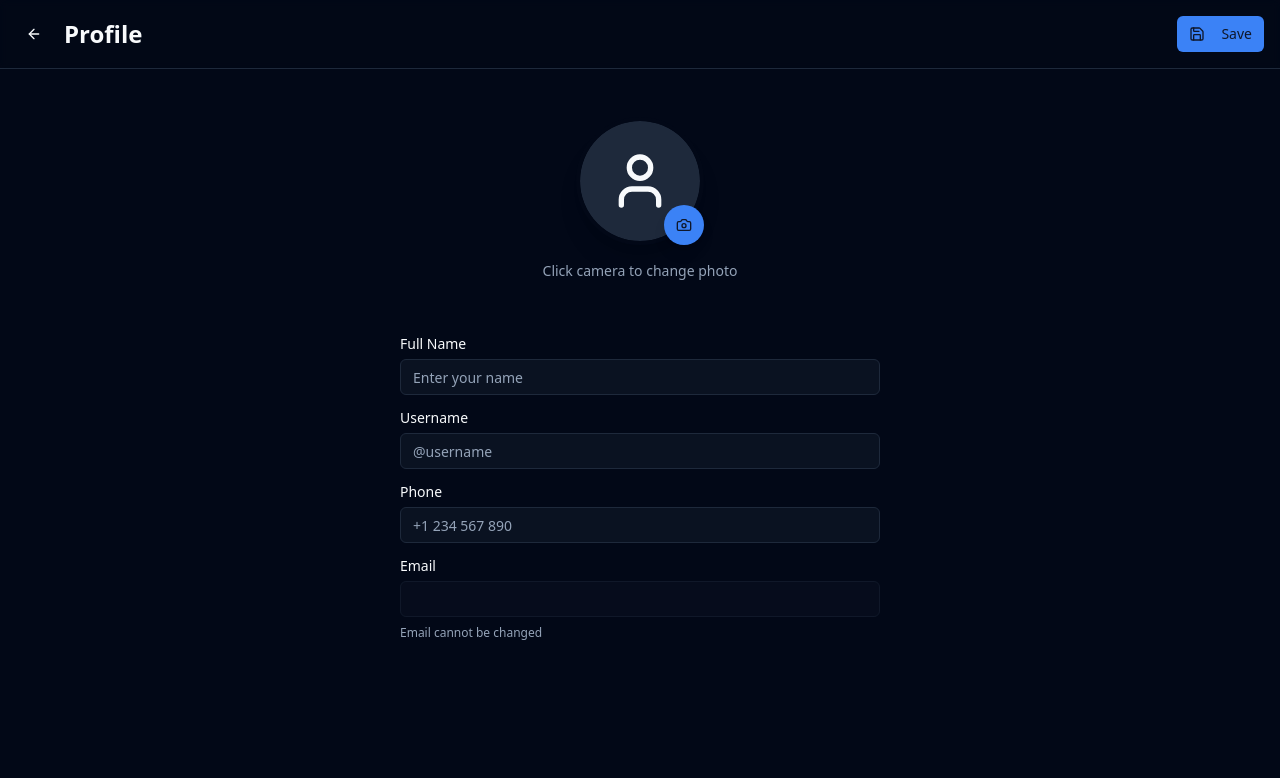
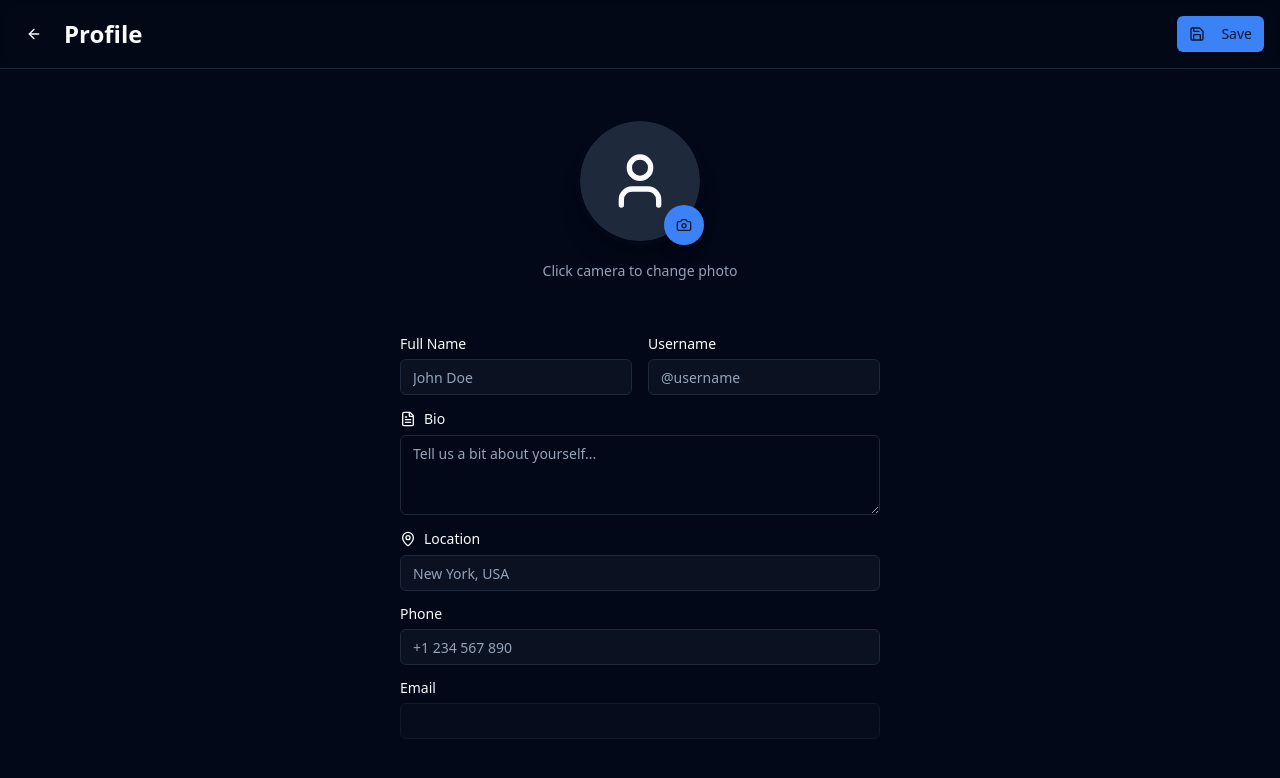
Before and after one commit to VishalValvi-83/live-chat, a React (Vite) app in the folder frontend/: page /profile in a window 1280 px wide. Shown: the top 778 px of the page. Built offline with nearby package versions, Linux system fonts and the light colour scheme; no server answers.

Commit message:
fix: ui correction

```diff
--- a/frontend/src/components/auth/RegisterForm.jsx
+++ b/frontend/src/components/auth/RegisterForm.jsx
@@ -287,7 +287,7 @@ export function RegisterForm({ onSubmit, onLoginClick }) {
         <motion.button
           type="button"
           onClick={onLoginClick}
-          className="font-medium text-blue-500 hover:text-blue-600 transition-colors underline-offset-2 hover:underline"
+          className="font-medium text-primary hover:text-primary/60 transition-colors underline-offset-2 hover:underline"
           whileTap={{ scale: 0.96 }}
         >
           Sign in
--- a/frontend/src/components/chat/MessageBubble.jsx
+++ b/frontend/src/components/chat/MessageBubble.jsx
@@ -14,7 +14,7 @@ export function MessageBubble({
   status = "read",
   avatar,
   userName,
-  reply_to, // Recieved from props
+  reply_to,
   onReply,
   onReplyClick,
   translation }) {
--- a/frontend/src/pages/Chat/ChatSettings/AccountSettingsPage.jsx
+++ b/frontend/src/pages/Chat/ChatSettings/AccountSettingsPage.jsx
@@ -4,6 +4,7 @@ import { ArrowLeft, User, Mail, Phone, MapPin, Calendar, Globe, Loader2 } from "
 import { Button } from "@/components/ui/button"
 import { Input } from "@/components/ui/input"
 import { Label } from "@/components/ui/label"
+import { Textarea } from "@/components/ui/textarea"
 import { Avatar, AvatarFallback, AvatarImage } from "@/components/ui/avatar"
 import { toast } from "react-toastify"
 import { updateLang, getUserProfileAPI, updateUserProfileAPI } from "../../../api/userApi"
@@ -22,11 +23,11 @@ export default function AccountSettingsPage() {
     name: sessionUser.full_name || "",
     email: sessionUser.email || "",
     phone: sessionUser.phone || "",
-    location: sessionUser.location || "", // Initialize from session
-    bio: sessionUser.bio || ""           // Initialize from session
+    location: sessionUser.location || "",
+    bio: sessionUser.bio || ""
   })
 
-  // 1. Fetch real user data on mount
+
   useEffect(() => {
     const fetchProfile = async () => {
       setLoading(true);
@@ -39,8 +40,8 @@ export default function AccountSettingsPage() {
             name: user.full_name || "",
             email: user.email || "",
             phone: user.phone || "",
-            location: user.location || "", // Map from API
-            bio: user.bio || ""           // Map from API
+            location: user.location || "",
+            bio: user.bio || ""
           }));
           setProfileImage(user.profile_image);
 
@@ -61,7 +62,7 @@ export default function AccountSettingsPage() {
     setFormData({ ...formData, [e.target.name]: e.target.value })
   }
 
-  // 2. Save changes to Backend
+
   const handleSave = async () => {
     setSaving(true);
     try {
@@ -69,8 +70,8 @@ export default function AccountSettingsPage() {
         full_name: formData.name,
         email: formData.email,
         phone: formData.phone,
-        location: formData.location, // Send to backend
-        bio: formData.bio            // Send to backend
+        location: formData.location,
+        bio: formData.bio
       };
 
       const response = await updateUserProfileAPI(payload);
@@ -197,7 +198,7 @@ export default function AccountSettingsPage() {
 
             <div className="space-y-2">
               <Label htmlFor="bio">Bio <span className="text-gray-500 text-xs">(Optional)</span></Label>
-              <Input
+              <Textarea
                 id="bio"
                 name="bio"
                 value={formData.bio}
--- a/frontend/src/pages/Chat/ChatsListPage.jsx
+++ b/frontend/src/pages/Chat/ChatsListPage.jsx
@@ -338,7 +338,7 @@ export default function ChatsListPage() {
       <div className="border-b border-border bg-card/50 backdrop-blur-sm px-4 py-4">
         <div className="flex items-center justify-between mb-4">
           <div className="flex items-center gap-2">
-            <MessageCircle className="h-6 w-6 text-blue-500" />
+            <MessageCircle className="h-6 w-6 text-primary" />
             <h1 className="text-2xl font-bold">Chats</h1>
           </div>
           <div className="flex items-center gap-2">
--- a/frontend/src/pages/Chat/Profile/ProfilePage.jsx
+++ b/frontend/src/pages/Chat/Profile/ProfilePage.jsx
@@ -1,10 +1,11 @@
 import { useState, useEffect, useRef } from "react"
 import { useLocation, useNavigate } from "react-router-dom"
-import { ArrowLeft, Camera, User, Loader2, Save } from "lucide-react"
+import { ArrowLeft, Camera, User, Loader2, Save, MapPin, FileText } from "lucide-react"
 import { Button } from "@/components/ui/button"
 import { Avatar, AvatarFallback, AvatarImage } from "@/components/ui/avatar"
 import { Input } from "@/components/ui/input"
 import { Label } from "@/components/ui/label"
+import { Textarea } from "@/components/ui/textarea"
 import { getUserProfileAPI, updateProfileImageAPI, updateUserProfileAPI } from "../../../api/userApi"
 import { toast } from "react-toastify"
 
@@ -21,30 +22,33 @@ export default function ProfilePage() {
   const [saving, setSaving] = useState(false)
   const [uploadingImg, setUploadingImg] = useState(false)
 
-
   const [formData, setFormData] = useState({
     full_name: "",
     username: "",
     email: "",
     phone: "",
-    profile_image: ""
+    profile_image: "",
+    location: "",
+    bio: ""
   })
-
 
   useEffect(() => {
     const fetchProfile = async () => {
       try {
         let response = null;
+
         if (userID) {
-          const response = await getUserProfileAPI(userID)
-          if (response.success) {
-            setFormData(response.data)
-          }
+          response = await getUserProfileAPI(userID)
         } else {
           response = await getUserProfileAPI()
-          if (response.success) {
-            setFormData(response.data)
         }
+
+        if (response && response.success) {
+          setFormData({
+            ...response.data,
+            location: response.data.location || "",
+            bio: response.data.bio || ""
+          })
         }
       } catch (error) {
         console.error("Failed to load profile", error)
@@ -53,19 +57,18 @@ export default function ProfilePage() {
       }
     }
     fetchProfile()
-  }, [])
+  }, [userID])
 
   const handleChange = (e) => {
     setFormData({ ...formData, [e.target.name]: e.target.value })
   }
-
 
   const handleImageUpload = async (e) => {
     const file = e.target.files[0]
     if (!file) return
 
     if (file.size > 5 * 1024 * 1024) {
-      alert("File is too large. Max 5MB.")
+      toast.error("File is too large. Max 5MB.")
       return
     }
 
@@ -75,7 +78,6 @@ export default function ProfilePage() {
     data.append("upload_preset", UPLOAD_PRESET)
 
     try {
-
       const res = await fetch(`https://api.cloudinary.com/v1_1/${CLOUD_NAME}/image/upload`, {
         method: "POST",
         body: data,
@@ -83,43 +85,57 @@ export default function ProfilePage() {
       const fileData = await res.json()
 
       if (fileData.secure_url) {
-
         const response = await updateProfileImageAPI({ profile_image: fileData.secure_url })
 
         if (response.success) {
           setFormData((prev) => ({ ...prev, profile_image: fileData.secure_url }))
           toast.success("Profile photo updated!")
+
+
+          if (!isChatUser) {
+            const currentUser = JSON.parse(sessionStorage.getItem("user") || "{}");
+            currentUser.profile_image = fileData.secure_url;
+            sessionStorage.setItem("user", JSON.stringify(currentUser));
+          }
         } else {
-          alert("Failed to update database")
+          toast.error("Failed to update database")
         }
       }
     } catch (error) {
       console.error("Upload failed", error)
-      alert("Image upload failed")
+      toast.error("Image upload failed")
     } finally {
       setUploadingImg(false)
     }
   }
 
-
   const handleSave = async () => {
     setSaving(true)
     try {
-      const response = await updateUserProfileAPI({
+      const payload = {
         full_name: formData.full_name,
         phone: formData.phone,
-        username: formData.username
-      })
+        username: formData.username,
+        location: formData.location,
+        bio: formData.bio
+      }
+
+      const response = await updateUserProfileAPI(payload)
 
       if (response.success) {
-        alert("Profile updated successfully!")
+        toast.success("Profile updated successfully!")
+
+
+        const currentUser = JSON.parse(sessionStorage.getItem("user") || "{}");
+        sessionStorage.setItem("user", JSON.stringify({ ...currentUser, ...response.user }));
+
         navigate("/chats")
       } else {
-        alert(response.message || "Failed to update profile")
+        toast.error(response.message || "Failed to update profile")
       }
     } catch (error) {
       console.error(error)
-      alert("Something went wrong")
+      toast.error("Something went wrong")
     } finally {
       setSaving(false)
     }
@@ -149,19 +165,21 @@ export default function ProfilePage() {
             </Button>
             <h1 className="text-2xl font-bold">Profile</h1>
           </div>
-          {!isChatUser && <Button onClick={handleSave} disabled={saving}>
+          {!isChatUser && (
+            <Button onClick={handleSave} disabled={saving}>
               {saving ? <Loader2 className="mr-2 h-4 w-4 animate-spin" /> : <Save className="mr-2 h-4 w-4" />}
               Save
-          </Button>}
+            </Button>
+          )}
         </div>
       </div>
 
       <div className="flex-1 overflow-y-auto">
-        <div className="p-4 space-y-6 max-w-lg mx-auto">
+        <div className="p-4 space-y-6 max-w-lg mx-auto pb-10">
 
           {/* Avatar Section */}
           <div className="flex flex-col items-center gap-4 py-8">
-            <div className="relative">
+            <div className="relative group">
               <Avatar className="h-32 w-32 border-4 border-background shadow-xl">
                 <AvatarImage src={formData.profile_image} className="object-cover" />
                 <AvatarFallback className="text-4xl bg-muted">
@@ -169,20 +187,18 @@ export default function ProfilePage() {
                 </AvatarFallback>
               </Avatar>
 
-              {/* Hidden File Input */}
+              {!isChatUser && (
+                <>
                   <input
                     type="file"
                     ref={fileInputRef}
                     className="hidden"
                     accept="image/*"
                     onChange={handleImageUpload}
-                disabled={isChatUser}
                   />
-
-              {/* Camera Button */}
                   <Button
                     size="icon"
-                className="absolute bottom-0 right-0 rounded-full h-10 w-10 shadow-lg"
+                    className="absolute bottom-0 right-0 rounded-full h-10 w-10 shadow-lg cursor-pointer"
                     onClick={() => fileInputRef.current.click()}
                     disabled={uploadingImg}
                   >
@@ -192,14 +208,18 @@ export default function ProfilePage() {
                       <Camera className="h-5 w-5" />
                     )}
                   </Button>
+                </>
+              )}
             </div>
+            {!isChatUser && (
               <p className="text-sm text-muted-foreground">
                 {uploadingImg ? "Uploading..." : "Click camera to change photo"}
               </p>
+            )}
           </div>
 
-          {/* Form Fields */}
           <div className="space-y-4">
+            <div className="grid grid-cols-2 gap-4">
               <div className="space-y-2">
                 <Label htmlFor="full_name">Full Name</Label>
                 <Input
@@ -208,7 +228,7 @@ export default function ProfilePage() {
                   value={formData.full_name}
                   onChange={handleChange}
                   disabled={isChatUser}
-                placeholder="Enter your name"
+                  placeholder="John Doe"
                 />
               </div>
 
@@ -220,8 +240,39 @@ export default function ProfilePage() {
                   value={formData.username}
                   onChange={handleChange}
                   disabled={isChatUser}
+                  placeholder="@username"
+                />
+              </div>
+            </div>
 
-                placeholder="@username"
+            <div className="space-y-2">
+              <Label htmlFor="bio" className="flex items-center gap-2">
+                <FileText className="w-4 h-4" /> Bio
+              </Label>
+
+              <Textarea
+                id="bio"
+                name="bio"
+                value={formData.bio}
+                onChange={handleChange}
+                disabled={isChatUser}
+                rows={3}
+                className="flex min-h-[80px] w-full rounded-md border border-input bg-background px-3 py-2 text-sm ring-offset-background placeholder:text-muted-foreground focus-visible:outline-none focus-visible:ring-2 focus-visible:ring-ring focus-visible:ring-offset-2 disabled:cursor-not-allowed disabled:opacity-50"
+                placeholder="Tell us a bit about yourself..."
+              />
+            </div>
+
+            <div className="space-y-2">
+              <Label htmlFor="location" className="flex items-center gap-2">
+                <MapPin className="w-4 h-4" /> Location
+              </Label>
+              <Input
+                id="location"
+                name="location"
+                value={formData.location}
+                onChange={handleChange}
+                disabled={isChatUser}
+                placeholder="New York, USA"
               />
             </div>
 
@@ -233,7 +284,6 @@ export default function ProfilePage() {
                 value={formData.phone || ""}
                 onChange={handleChange}
                 disabled={isChatUser}
-
                 placeholder="+1 234 567 890"
               />
             </div>
@@ -246,7 +296,6 @@ export default function ProfilePage() {
                 disabled
                 className="bg-muted text-muted-foreground cursor-not-allowed"
               />
-              <p className="text-xs text-muted-foreground">Email cannot be changed</p>
             </div>
           </div>
 
--- a/frontend/src/pages/HomePage.jsx
+++ b/frontend/src/pages/HomePage.jsx
@@ -1575,7 +1575,6 @@ import { usePreloader } from "@/App"
 import { useTheme } from "@/hooks/useTheme"
 import Footer from "../components/layout/Footer"
 
-// Import separated sections
 import HeroSection from "../components/home/HeroSection"
 import CommunicationSection from "../components/home/CommunicationSection"
 import FeaturesSection from "../components/home/FeaturesSection"
@@ -1591,7 +1590,6 @@ export default function HomePage() {
   const { resolvedTheme, getAccentHex, getBackgroundColor } = useTheme()
   const containerRef = useRef(null)
 
-  // Cursor Logic
   const cursorX = useMotionValue(0)
   const cursorY = useMotionValue(0)
   const springConfig = { damping: 25, stiffness: 150 }
--- a/frontend/src/pages/RegisterPage.jsx
+++ b/frontend/src/pages/RegisterPage.jsx
@@ -39,7 +39,7 @@ export default function RegisterPage() {
   };
 
   return (
-    <div className="min-h-screen w-full flex items-center justify-around bg-gradient-to-br from-blue-50 via-white to-violet-50 dark:from-slate-950 dark:via-slate-900 dark:to-slate-950 px-4 py-8 relative overflow-hidden">
+    <div className="min-h-screen w-full flex flex-wrap items-center justify-around bg-gradient-to-br from-blue-50 via-white to-violet-50 dark:from-slate-950 dark:via-slate-900 dark:to-slate-950 px-4 py-8 relative overflow-hidden">
       {/* Animated background shapes */}
       <div className="bg-shape absolute top-10 left-10 w-32 h-32 bg-blue-200 rounded-full opacity-10"></div>
       <div className="bg-shape absolute bottom-20 right-20 w-48 h-48 bg-violet-200 rounded-full opacity-10"></div>
@@ -59,8 +59,8 @@ export default function RegisterPage() {
           whileHover={{ scale: 1.05 }}
           transition={{ type: "spring", stiffness: 300 }}
         >
-          <MessageCircle className="h-8 w-8 text-blue-500" />
-          <span className="font-bold text-2xl bg-gradient-to-r from-blue-500 to-violet-500 bg-clip-text text-transparent">
+          <MessageCircle className="h-8 w-8 text-primary" />
+          <span className="font-bold text-2xl bg-gradient-to-r from-primary/60 to-primary/95 bg-clip-text text-transparent">
             VoxenApp
           </span>
         </motion.div>
@@ -110,9 +110,6 @@ export default function RegisterPage() {
             </div>
           </div>
         </motion.div>
-
-        {/* Register Form */}
-
       </motion.div>
       <motion.div
         className="w-full max-w-md"
```
Lines whose indentation alone changed are shown as unchanged.
